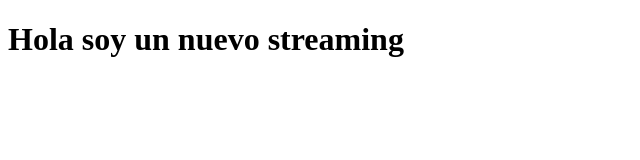
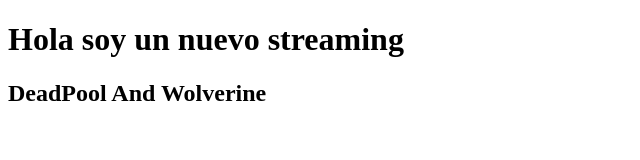
Before and after one commit to AngelGuillermoMontania/practica-ramas, a plain HTML site: page index.html in a window 1280 px wide. Shown: the whole page, without its empty margins (0-640 px from the left). Drawn offline with Linux system fonts and the light colour scheme.

Commit message:
agregue una peli

```diff
--- a/index.html
+++ b/index.html
@@ -8,6 +8,9 @@
 <body>
   <main>
     <h1>Hola soy un nuevo streaming</h1>
+    <section>
+      <h2>DeadPool And Wolverine</h2>
+    </section>
   </main>
 </body>
 </html>
```
